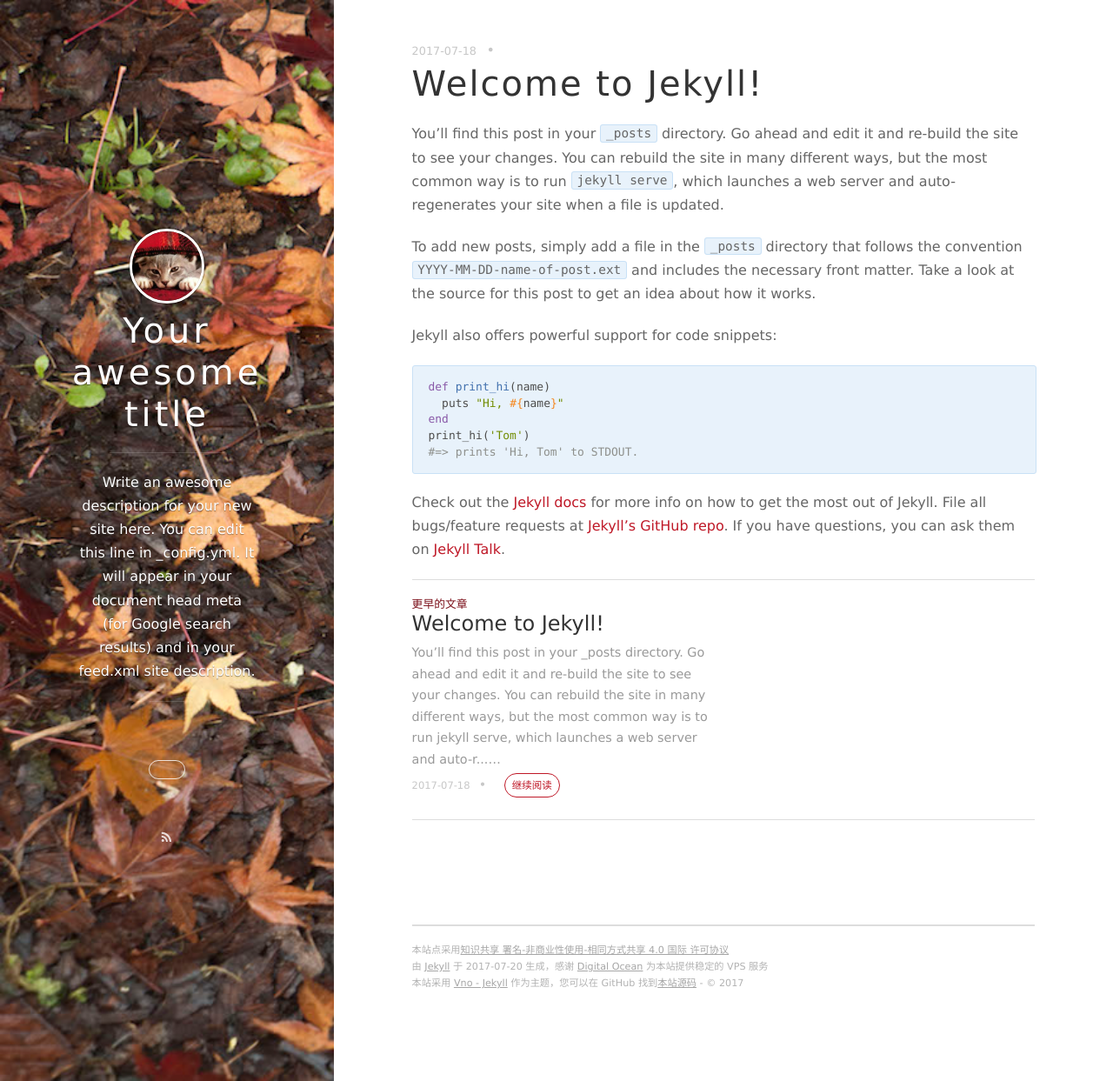
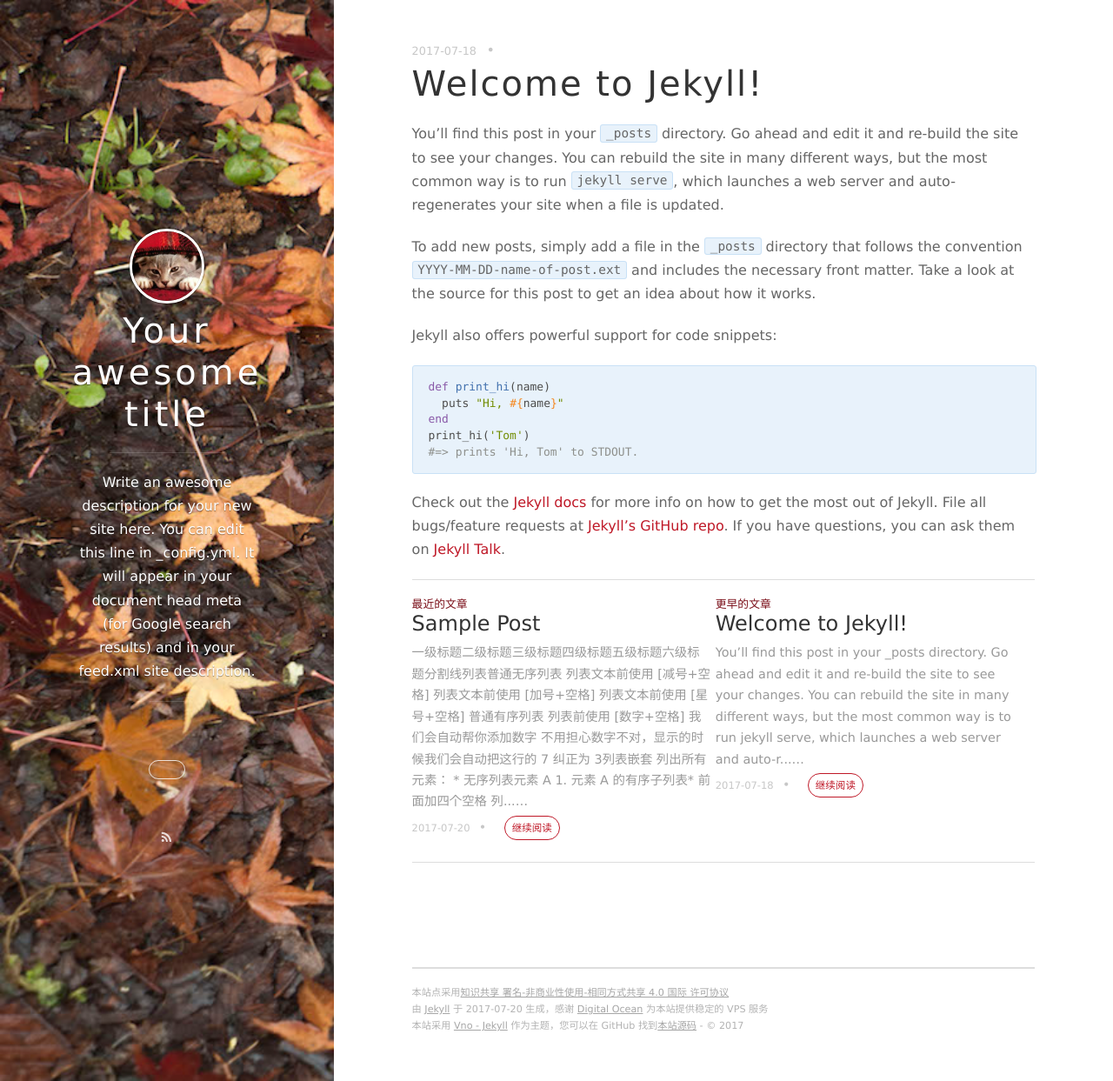
Before and after one commit to yslahq/yslahq.github.io, a Jekyll site: the page built from blog/_posts/2017-07-18-welcome-to-jekyll.markdown, in a window 1280 px wide and 1243 px high. Shown: the whole window at 87% size. Built offline with Jekyll 4.4.1, drawn with Linux system fonts in a browser that asks for light colours; nearby versions of some CDN libraries.

Commit message:
20170729post

```diff
--- a/_posts/Markdown语法练习.md
+++ b/_posts/2017-07-20-MarkDown语法练习.markdown
@@ -1,3 +1,9 @@
+---
+layout: post
+title: Sample Post
+date: 2017-07-20 19:03:24.000000000 +09:00
+---
+
 # 一级标题
 
 ## 二级标题
```
